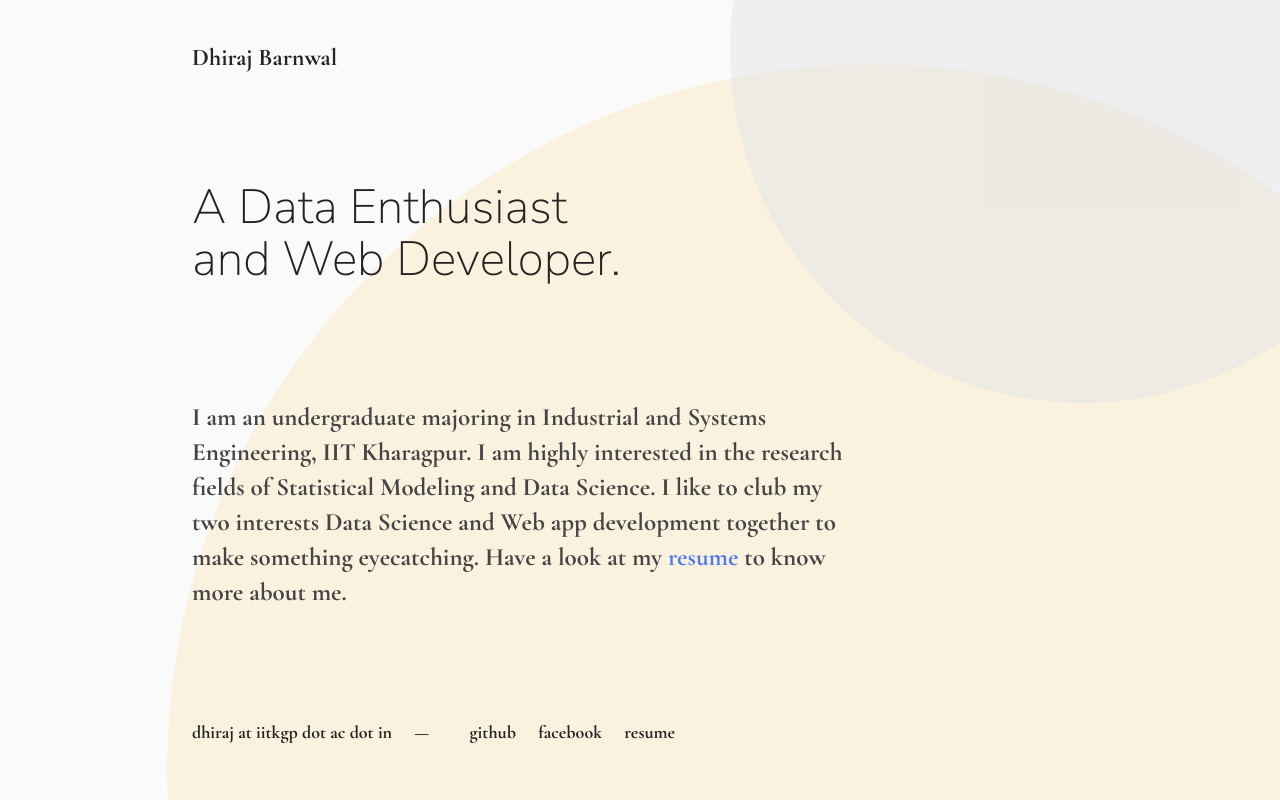
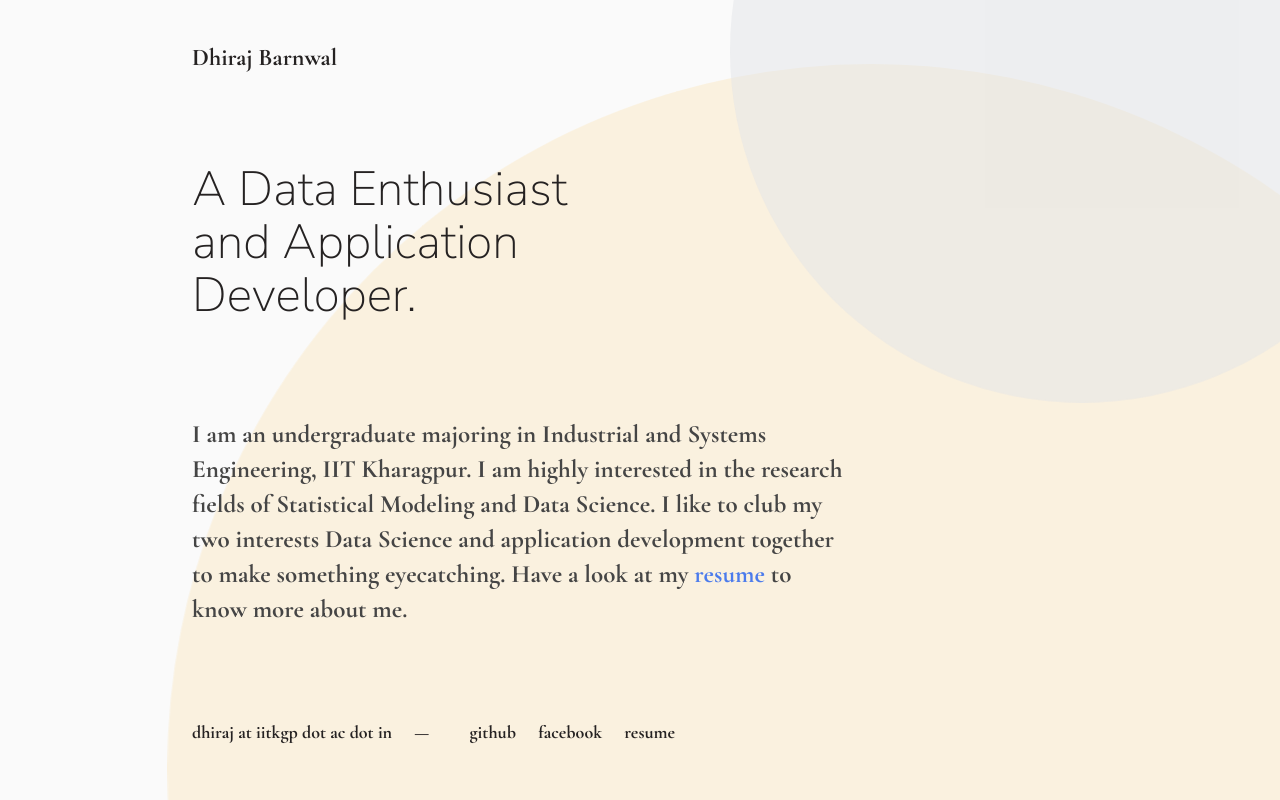
Before and after one commit to djbarnwal/djbarnwal.github.io, a plain HTML site: page index.html in a window 1280 px wide. Shown: the top 800 px of the page. Drawn offline with nearby package versions, Linux system fonts and the light colour scheme.

Commit message:
Update website text

```diff
--- a/index.html
+++ b/index.html
@@ -27,11 +27,11 @@
 
   <div class="content">
     <h1 class="title">Dhiraj Barnwal</h1>
-    <p class="bio">A Data Enthusiast and Web Developer.</p>
+    <p class="bio">A Data Enthusiast and Application Developer.</p>
     <p class="small-bio">
       I am an undergraduate majoring in Industrial and Systems Engineering, IIT Kharagpur.
       I am highly interested in the research fields of Statistical Modeling and Data Science.
-      I like to club my two interests Data Science and Web app development together to make
+      I like to club my two interests Data Science and application development together to make
       something eyecatching. Have a look at my <a  target="_blank" href="resume.pdf">resume</a> to know more about me.
     </p>
     <ul class="links">
```
